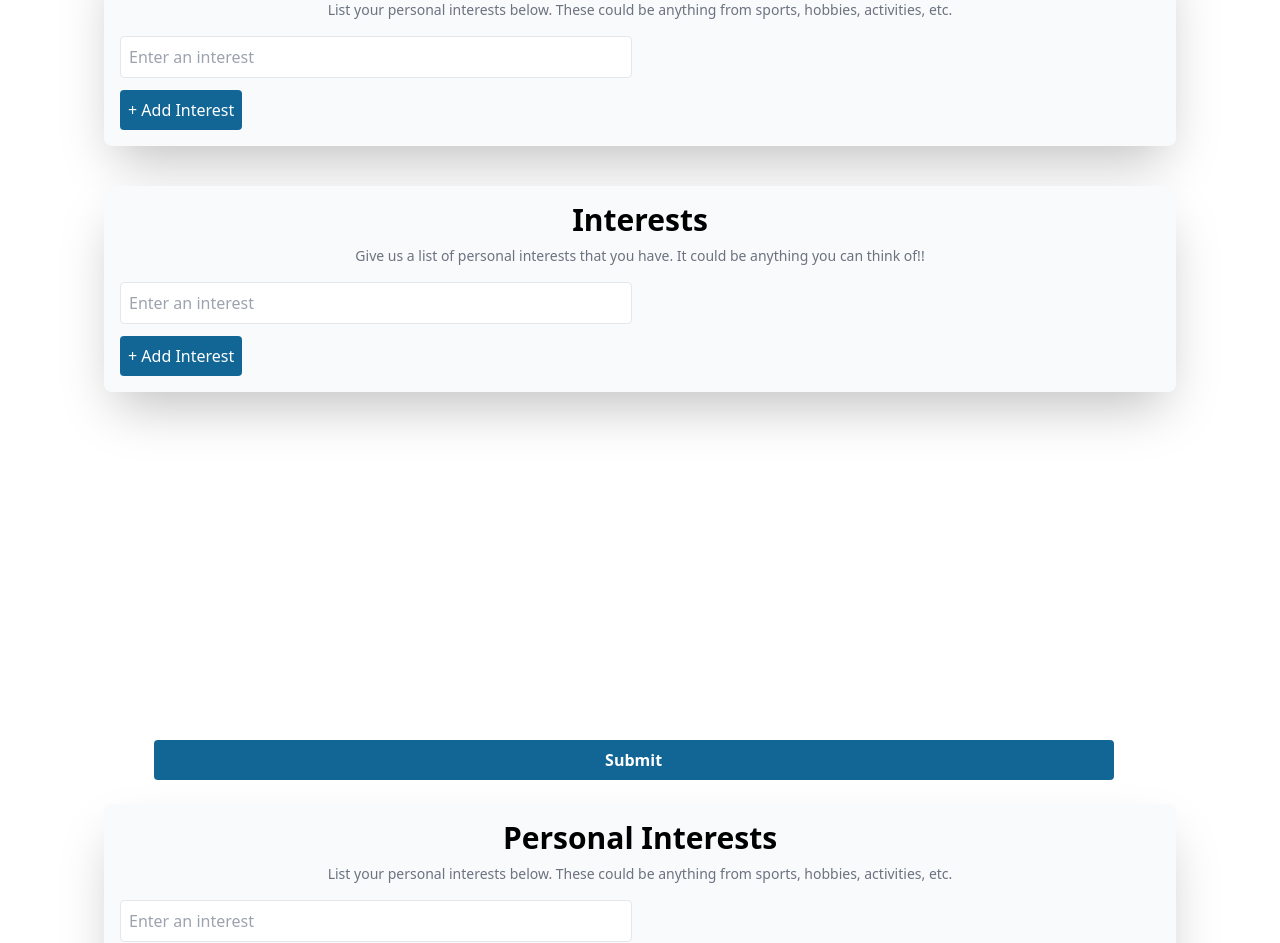
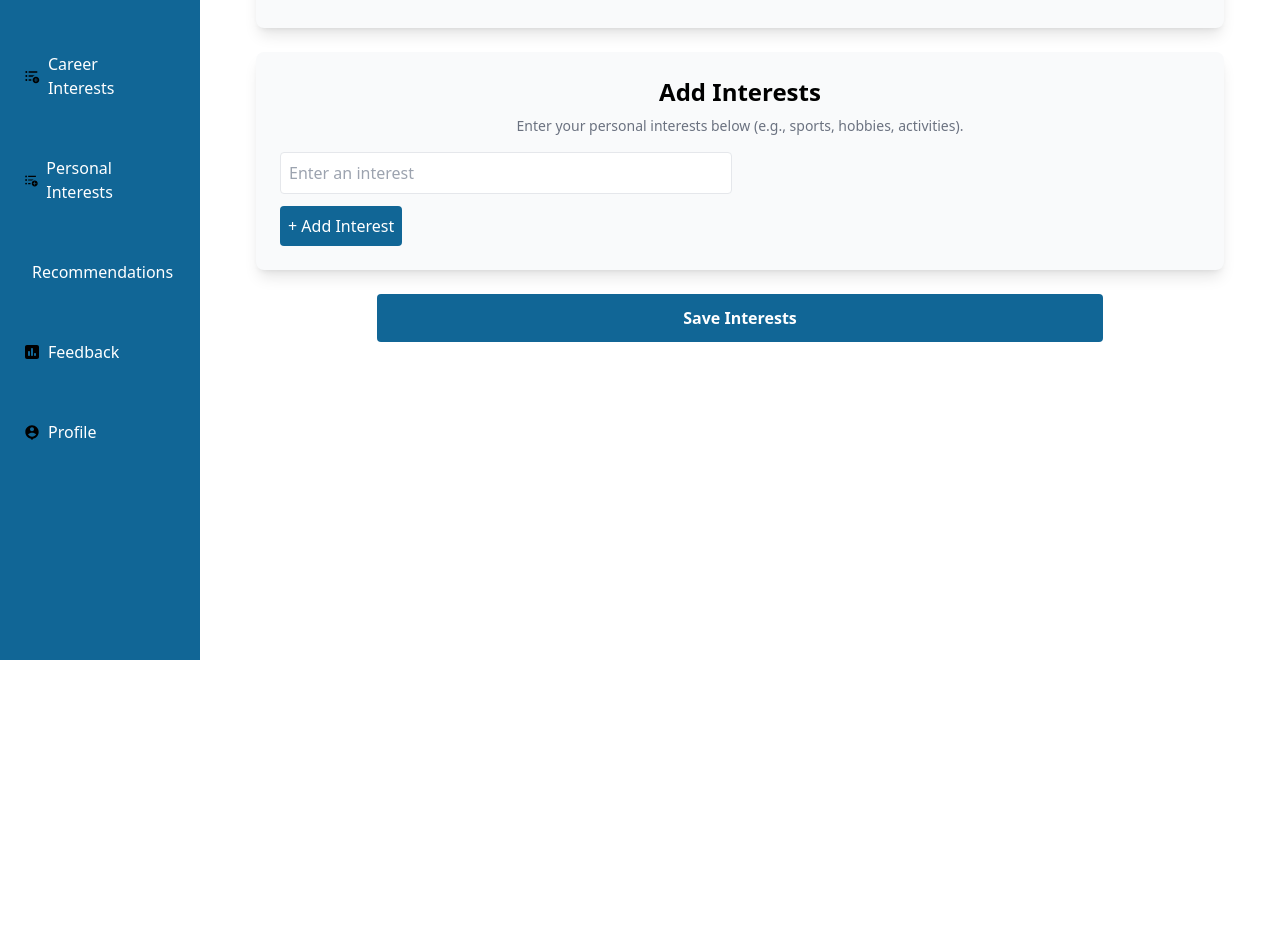
Before and after one commit to RivoltaAlpha/careerwiz-frontend, a React (Vite) app: page /student-interests/1 in a window 1280 px wide. Shown: the part 140-1083 px from the top of the page. After the commit the page ends 800 px from the top, so only its background shows below. Built offline with nearby package versions, Linux system fonts and the light colour scheme.

Commit message:
Personal Interests

```diff
--- a/src/dashboard/Personal_interests.tsx
+++ b/src/dashboard/Personal_interests.tsx
@@ -1,40 +1,42 @@
 import { useEffect, useState } from "react";
-import axios from "axios";
-import Header from "../components/Header";
 import { useNavigate } from "react-router-dom";
 import { ClipLoader } from "react-spinners";
 import { personalInterestsAPI } from "../features/personalInterests/personalInterestsAPI";
 import { toast } from "react-toastify";
 import { RootState } from "../app/store";
 import { useSelector } from "react-redux";
+import Sidebar from "../components/Sidebar";
+import type { PersonalInterests } from "../types/types";
 
 const PersonalInterests = () => {
   const { user } = useSelector((state: RootState) => state.userAuth);
   const userId = user?.user_id || 0;
-  const [interests, setInterests] = useState([""]);
+  const [interests, setInterests] = useState<string[]>([""]);
+  const [newInterests, setNewInterests] = useState<string[]>([""]);
   const [isLoading, setIsLoading] = useState(false);
   const navigate = useNavigate();
 
-  // fetch interests from the API
   // RTK Query hooks
   const [fetchUserInterests, { isLoading: isFetching }] = personalInterestsAPI.useLazyGetUserInterestsQuery();
   const [createInterest, { isLoading: isCreating }] = personalInterestsAPI.useCreatePersonalInterestMutation();
 
-  // Fetch user interests when component mounts
   useEffect(() => {
     if (userId) {
       getUserInterests();
     }
   }, [userId]);
 
-    // Function to fetch user interests
+  // Fetch user interests
   const getUserInterests = async () => {
     try {
       const response = await fetchUserInterests(userId).unwrap();
+      console.log("User Interests Response:", response);
 
       if (response && response.length > 0) {
-          // Map the interests from API response to the format needed for the form
-          const userInterests = response.map((item: any) => item.interest || "");
+        const userInterests = response[0]?.personalIntrests
+          ?.map((item: any) => item.personal_interests.split(", "))
+          .flat(); // Flatten the array
+
         setInterests(userInterests.length > 0 ? userInterests : [""]);
       }
     } catch (error) {
@@ -43,50 +45,49 @@ const PersonalInterests = () => {
     }
   };
 
-  // Handle Interest Input
-  const handleInterestChange = (index: number, value: string) => {
-    const updatedInterests = [...interests];
+    const handleInputChange = (index: number, value: string) => {
+      const updatedInterests = [...newInterests];
       updatedInterests[index] = value;
-    setInterests(updatedInterests);
+      setNewInterests(updatedInterests);
     };
 
-  // Add Subject & Interest Fields
-  const addInterest = () => setInterests([...interests, ""]);
+    // Add this function to remove an interest field
+    const removeInterest = (index: number) => {
+      if (newInterests.length > 1) {
+        const updatedInterests = [...newInterests];
+        updatedInterests.splice(index, 1);
+        setNewInterests(updatedInterests);
+      }
+    };
 
-    // Submit Interests to API
-    const handleSubmitInterest = async () => {
+  const addInterest = () => setNewInterests([...newInterests, ""]);
+
+  // Submit Interests
+  const handleSubmitNewInterests = async () => {
     if (!userId) {
       toast.error("You need to be logged in to save interests");
       return;
     }
-
-      // Filter out empty interests
-      const validInterests = interests.filter(interest => interest.trim() !== "");
-
+    const validInterests = newInterests.filter((interest) => interest.trim() !== "");
     if (validInterests.length === 0) {
       toast.warning("Please add at least one interest");
       return;
     }
+    setIsLoading(true);
+    try {
+      // Join the array into a single comma-separated string
+      const interestsString = validInterests.join(", ");
 
-      setIsLoading(true);
-
-      try {
-        // Create interests one by one
-        for (const interest of validInterests) {
       await createInterest({
         student_id: userId,
-            interest: interest.trim()
+        personal_interests: interestsString
       }).unwrap();
-        }
 
       toast.success("Interests saved successfully!");
-
-        // Optional: redirect or fetch updated interests
       setTimeout(() => {
         setIsLoading(false);
         navigate("/dashboard");
       }, 1500);
-
     } catch (error) {
       console.error("Error submitting interests:", error);
       toast.error("Failed to save interests");
@@ -94,150 +95,94 @@ const PersonalInterests = () => {
     }
   };
 
+  return (
+    <div className="flex h-screen">
+      {/* Sidebar */}
+      <Sidebar />
 
-  // Submit Data to API
-  const handleSubmit = async () => {
-    setIsLoading(true); // Show loader
-    const payload = { interests };
+      {/* Main Content */}
+      <div className="flex flex-col flex-grow m-6 p-8 overflow-y-auto">
+        <div className="max-w-8xl">
+          {/* List of Interests */}
+          <div className="p-6 shadow-lg rounded-lg bg-gray-50 mb-6">
+            <h2 className="text-2xl font-semibold text-center mb-2">
+              Your Personal Interests
+            </h2>
+            <div className="grid grid-cols-2 gap-4">
+              {interests.length > 0 && interests[0] !== "" ? (
+                interests.map((interest, index) => (
+                  <div key={index} className="p-2 border rounded bg-white">
+                    {interest}
+                  </div>
+                ))
+              ) : (
+                <p className="text-center text-gray-500">No interests found. Please add some!</p>
+              )}
+            </div>
+          </div>
 
-    try {
-      const response = await axios.post("https://recommendationmodel-fbarbzdsczhqhphb.southafricanorth-01.azurewebsites.net/predict_career", payload);
-      console.log("Success:", response.data);
-      if (response.status === 200) {
-        localStorage.setItem("recommendations", JSON.stringify(response.data));
-        // set timeout and loader
-        setTimeout(() => {
-          setIsLoading(false);
-        navigate("/recommendations");
-        }
-        , 2000);
-      }
-    } catch (error) {
-      console.error("Error submitting:", error);
-      setIsLoading(false);
-    }
-  };
-
-  return (
-    <>
-        <Header />
-        <div className="max-w-8xl mx-20 p-6 h-screen">
-      {/* list user interests and a text if lengh is zero */}
-      <div className="shadow-2xl p-4 rounded-lg bg-gray-50 mb-10 hover:translate-x-6 ">
-        <h2 className="text-3xl font-semibold text-center mb-2">Personal Interests</h2>
-        <p className="text-sm text-center text-gray-500 mb-4">List your personal interests below. These could be anything from sports, hobbies, activities, etc.</p>
-        <div className="grid grid-cols-2 gap-4">
-          {interests.map((interest, index) => (
+          {/* Add Interests Section */}
+          <div className="p-6 shadow-lg rounded-lg bg-gray-50">
+            <h2 className="text-2xl font-semibold text-center mb-2">Add Interests</h2>
+            <p className="text-sm text-center text-gray-500 mb-4">
+              Enter your personal interests below (e.g., sports, hobbies, activities).
+            </p>
+            <form className="space-y-4">
+              <div className="grid grid-cols-1 lg:grid-cols-2 gap-4">
+                {newInterests.map((interest, index) => (
+                  <div key={index} className="flex items-center space-x-2">
                     <input
-              key={index}
                       type="text"
                       value={interest}
-              onChange={(e) => handleInterestChange(index, e.target.value)}
-              className="w-full p-2 border rounded"
+                      onChange={(e) => handleInputChange(index, e.target.value)}
                       placeholder="Enter an interest"
+                      className="flex-grow p-2 border rounded focus:outline-none focus:ring-2 focus:ring-cards"
                     />
+                    {newInterests.length > 1 && (
+                      <button
+                        type="button"
+                        onClick={() => removeInterest(index)}
+                        className="p-2 text-red-500 hover:bg-red-50 rounded"
+                      >
+                        ✕
+                      </button>
+                    )}
+                  </div>
                 ))}
               </div>
-        <button type="button" onClick={addInterest} className="mt-3 p-2 bg-cards text-white rounded">
-          + Add Interest
-        </button>
-      </div>
-
-      {/* Interests Section */}
-      <div className="shadow-2xl p-4 rounded-lg bg-gray-50 mb-10 hover:translate-x-6 ">
-        <h2 className="text-3xl font-semibold text-center mb-2">Interests</h2>
-        <p className="text-sm text-center text-gray-500 mb-4">Give us a list of personal interests that you have. It could be anything you can think of!! </p>
-        <div className="grid grid-cols-2 gap-4">
-          {interests.map((interest, index) => (
-              <input
-              key={index}
-              type="text"
-              value={interest}
-              onChange={(e) => handleInterestChange(index, e.target.value)}
-              className="w-full p-2 border rounded"
-              placeholder="Enter an interest"
-              />
-            ))}
-        </div>
-        <button type="button" onClick={addInterest} className="mt-3 p-2 bg-cards text-white rounded">
-          + Add Interest
-        </button>
-      </div>
-      </div>
-      {isLoading ? (
-        <div className="mt-6 flex justify-center items-center">
-        <div className="absolute inset-0 bg-gray-900 opacity-50 z-50 pointer-events-none"></div>
-        <ClipLoader color="cards" size={35} />
-        <p className="ml-3 text-lg">Processing your recommendations...</p>
-      </div>
-        ):(
-      <button type="button" onClick={handleSubmit} className="mt-6 w-3/4 p-2 bg-cards text-white font-bold rounded lg:ml-[12%]">
-        Submit
-      </button>
-      )}
-
-
-
-    <div className="max-w-8xl mx-20 p-6 h-screen">
-      {/* Personal Interests Section */}
-      <div className="shadow-2xl p-4 rounded-lg bg-gray-50 mb-10 hover:translate-x-6">
-        <h2 className="text-3xl font-semibold text-center mb-2">Personal Interests</h2>
-        <p className="text-sm text-center text-gray-500 mb-4">
-          List your personal interests below. These could be anything from sports, hobbies, activities, etc.
-        </p>
-
-        {isFetching ? (
-          <div className="flex justify-center py-8">
-            <ClipLoader color="#3B82F6" size={35} />
-            <p className="ml-3">Loading your interests...</p>
-          </div>
-        ) : (
-          <div className="grid grid-cols-2 gap-4">
-            {interests.map((interest, index) => (
-              <input
-                key={index}
-                type="text"
-                value={interest}
-                onChange={(e) => handleInterestChange(index, e.target.value)}
-                className="w-full p-2 border rounded"
-                placeholder="Enter an interest"
-              />
-            ))}
-          </div>
-        )}
-
+            </form>
             <button
               type="button"
               onClick={addInterest}
               className="mt-3 p-2 bg-cards text-white rounded"
-          disabled={isFetching}
             >
               + Add Interest
             </button>
           </div>
 
-      {/* Submit Button with Loading State */}
-      {(isLoading || isCreating) ? (
-        <div className="mt-6 flex justify-center items-center">
-          <div className="fixed inset-0 bg-gray-900 opacity-50 z-40"></div>
-          <div className="flex items-center justify-center z-50 relative">
+          {/* Submit Button */}
+          <div className="flex justify-center mt-6">
+            {isLoading || isCreating ? (
+              <div className="flex items-center">
                 <ClipLoader color="#3B82F6" size={35} />
                 <p className="ml-3 text-lg">Saving your interests...</p>
-          </div>
               </div>
             ) : (
               <button
                 type="button"
-          onClick={handleSubmit}
-          className="mt-6 w-3/4 p-2 bg-cards text-white font-bold rounded lg:ml-[12%]"
+                onClick={handleSubmitNewInterests}
+                className="w-3/4 p-3 bg-cards text-white font-bold rounded"
                 disabled={isFetching}
               >
                 Save Interests
               </button>
             )}
           </div>
-  </>
+        </div>
+      </div>
+    </div>
   );
+
 };
 
 export default PersonalInterests;
--- a/src/types/types.ts
+++ b/src/types/types.ts
@@ -138,6 +138,7 @@ export interface CareerInterests{
 export interface PersonalInterests{
   id: number;
   student_id: number;
-  personal_interests: string[];
+  personal_interests: string;
+  personalIntrests: []
   interest: string;
 }
```
Also changed, not shown: src/dashboard/UpdateInterests.tsx (added). Lines whose indentation alone changed are shown as unchanged.
